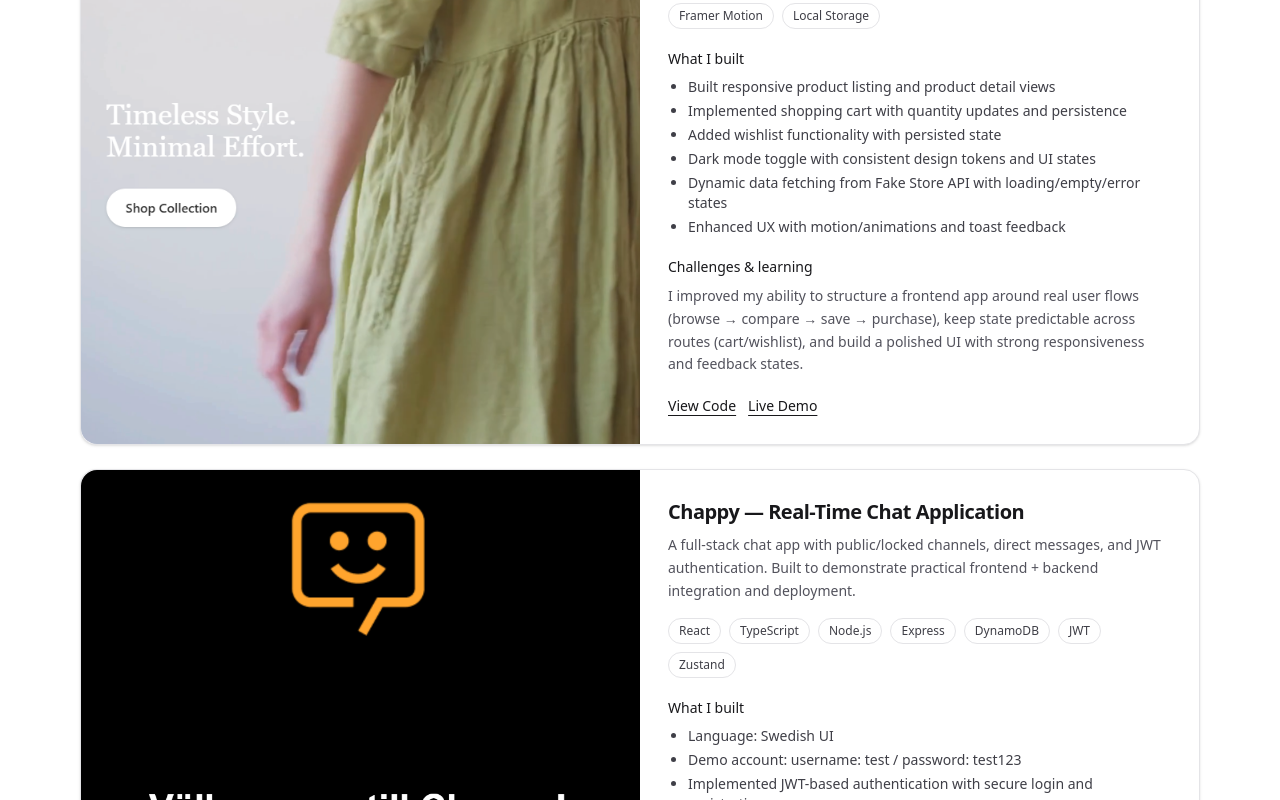
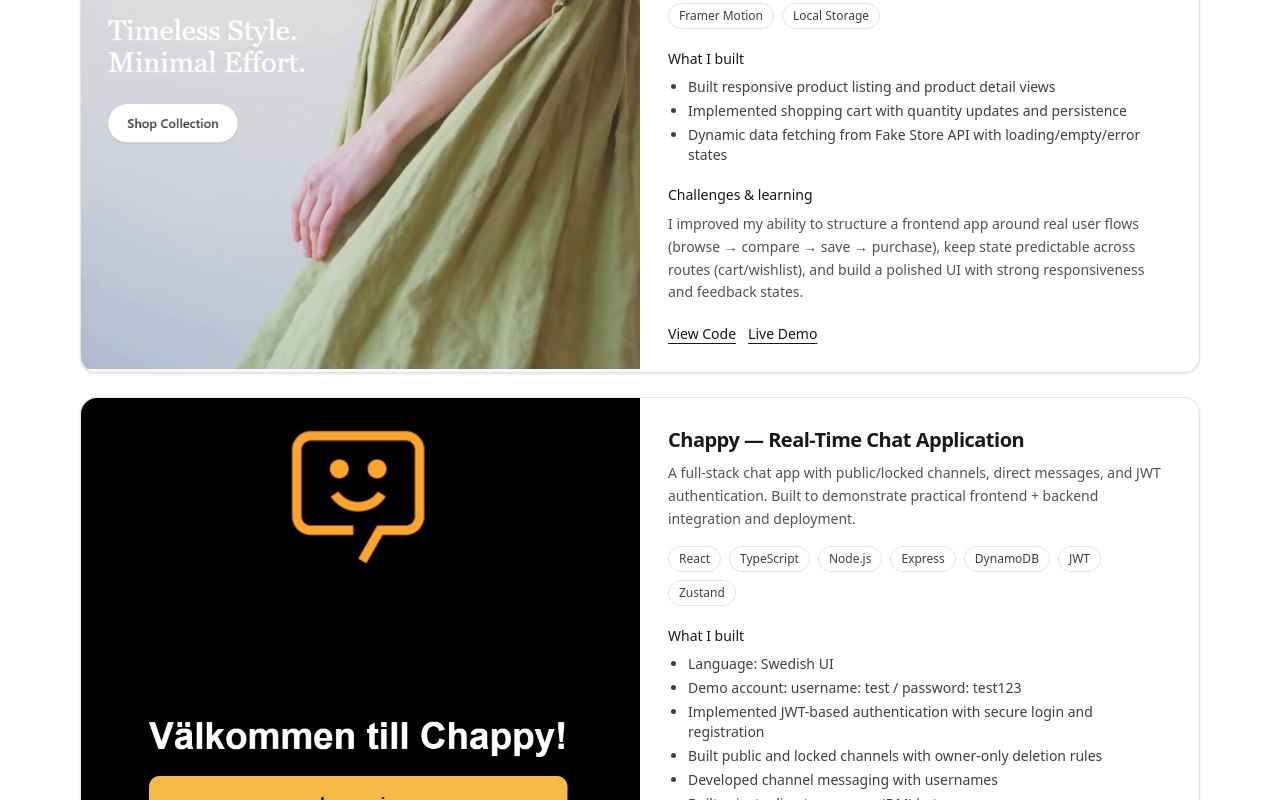
Before and after one commit to FBetulDemir/betul-portfolio, a Next.js app: page / in a window 1280 px wide. Shown: the part 940-1740 px from the top of the page. Built offline with nearby package versions, Linux system fonts and the light colour scheme.

Commit message:
Update project details and add new images for enhanced presentation

```diff
--- a/app/components/Projects.tsx
+++ b/app/components/Projects.tsx
@@ -15,7 +15,7 @@ const projects: Project[] = [
     title: "Designish — Modern E-commerce Store",
     description:
       "A modern, responsive online clothing store with dynamic product fetching, product details, cart and wishlist flows, and a clean UI built for a smooth shopping experience.",
-    image: "/projects/designish.png",
+    image: "/projects/project-1.png",
     tech: [
       "React",
       "Vite",
@@ -28,10 +28,7 @@ const projects: Project[] = [
     bullets: [
       "Built responsive product listing and product detail views",
       "Implemented shopping cart with quantity updates and persistence",
-      "Added wishlist functionality with persisted state",
-      "Dark mode toggle with consistent design tokens and UI states",
       "Dynamic data fetching from Fake Store API with loading/empty/error states",
-      "Enhanced UX with motion/animations and toast feedback",
     ],
     learning:
       "I improved my ability to structure a frontend app around real user flows (browse → compare → save → purchase), keep state predictable across routes (cart/wishlist), and build a polished UI with strong responsiveness and feedback states.",
@@ -65,7 +62,7 @@ const projects: Project[] = [
       "Demo account: username: test / password: test123",
       "Implemented JWT-based authentication with secure login and registration",
       "Built public and locked channels with owner-only deletion rules",
-      "Developed channel messaging with usernames and timestamps",
+      "Developed channel messaging with usernames",
       "Built private direct messages (DM) between users",
       "Added user account management with self-delete functionality",
       "Integrated AWS DynamoDB using a single-table design",
```
Also changed, not shown: public/projects/ecommerce.png (added), public/projects/project-1.png (added).
